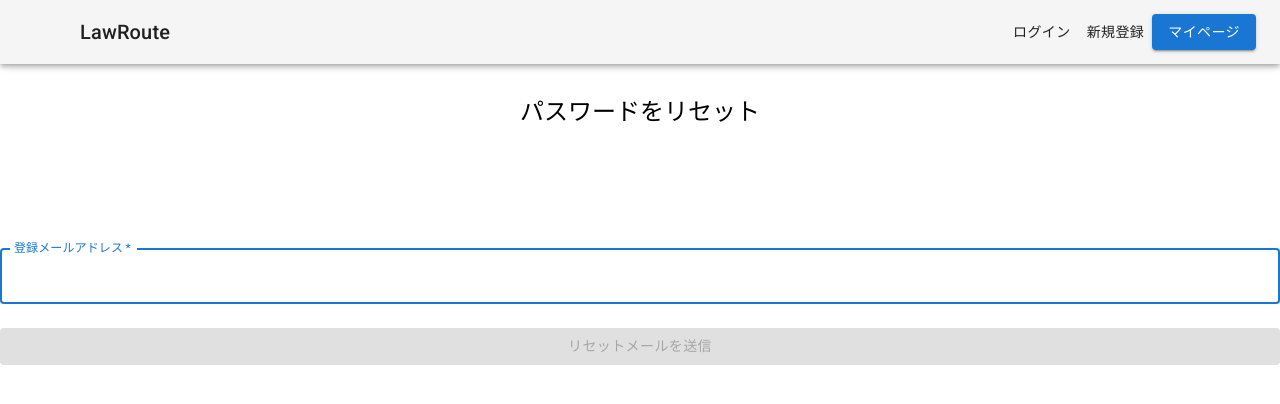
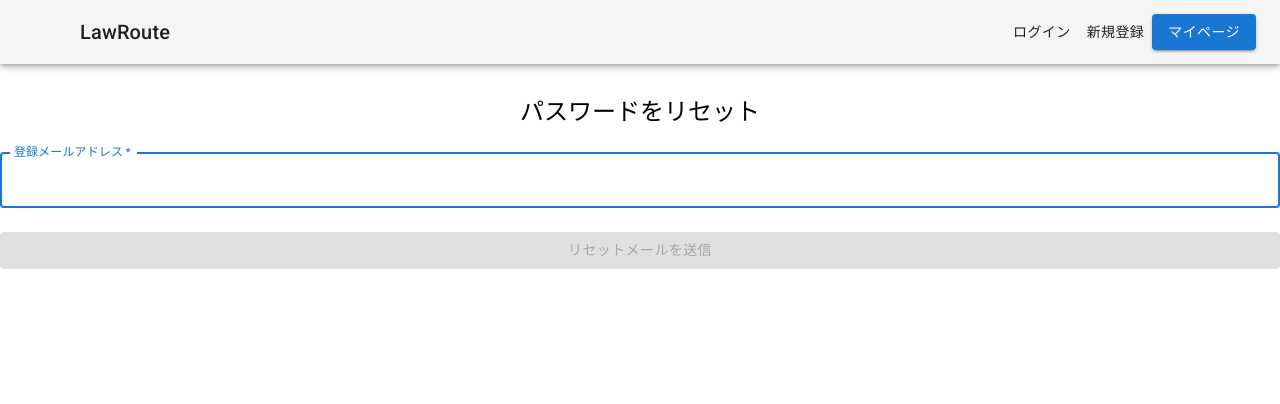
Before and after one commit to kitajima0401/Law-Route, a Next.js app: page /forgot-password in a window 1280 px wide. Shown: the top 404 px of the page. Built offline with nearby package versions, Linux system fonts and the light colour scheme; some icons are missing; what @mui/material-nextjs would draw is missing.

Commit message:
add githubaction

```diff
--- a/app/components/forms/ForgotPassword.tsx
+++ b/app/components/forms/ForgotPassword.tsx
@@ -37,7 +37,7 @@ export default function ForgotPassword({onSuccess}:ForgotPasswordProps={}){
 
     return(
         <Box component="form" onSubmit={handleSubmit} sx={{display: "flex", flexDirection:"column", gap:3, width:"100%"}}>
-            <Typography variant="h5" align="center"sx={{py: 12}} >
+            <Typography variant="h5" align="center"sx={{pt: 12}} >
                 パスワードをリセット
             </Typography>
             <TextField
```
Also changed, not shown: 1 other file (tests, documents, lock files or other folders).
